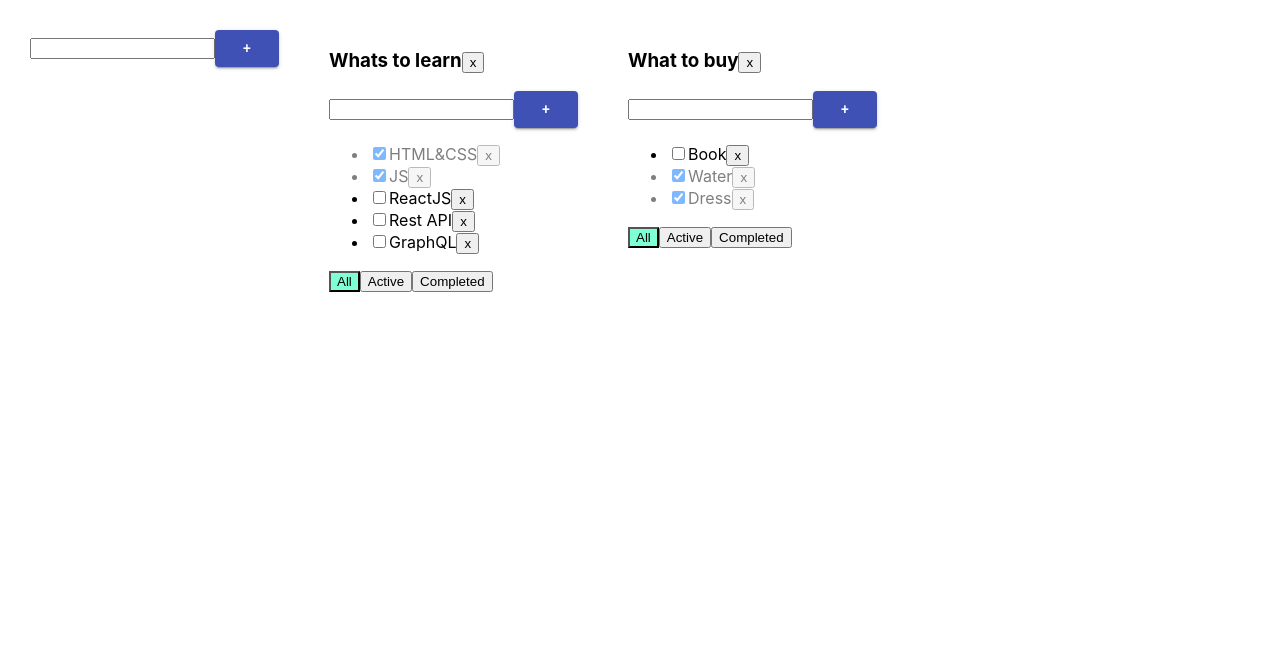
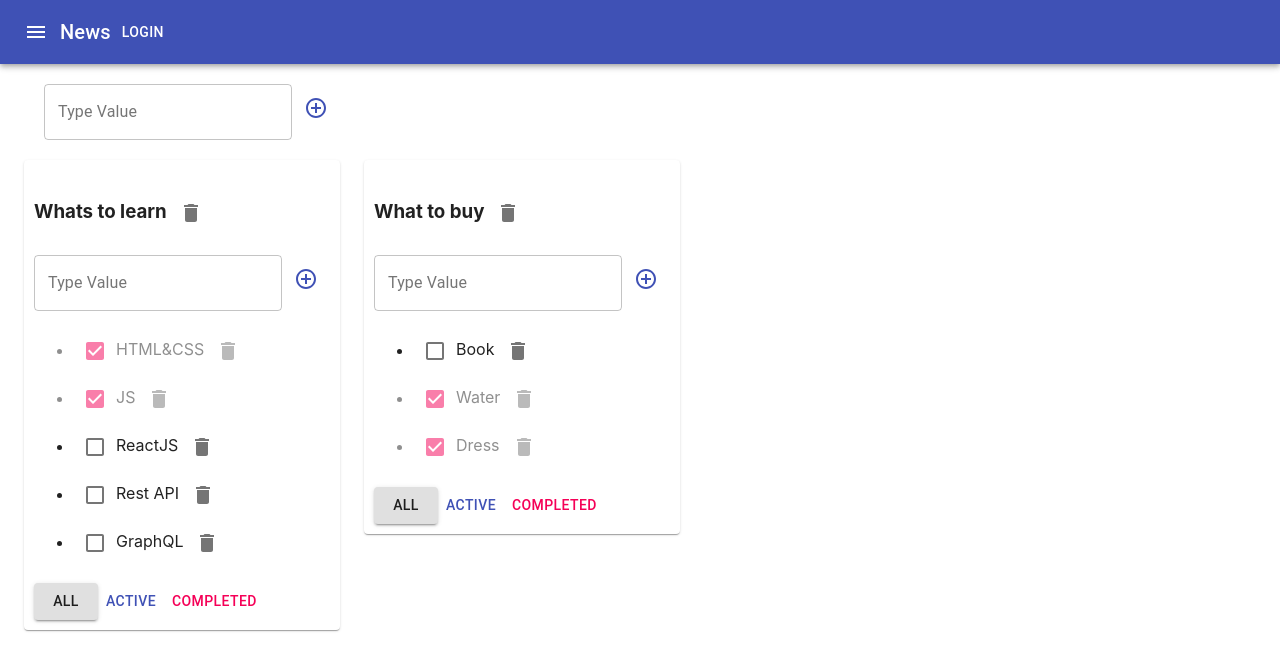
Before and after one commit to irina-lat/my-app-todolist, a React (Create React App) app: page / in a window 1280 px wide. Shown: the top 670 px of the page. Built offline with nearby package versions, Linux system fonts and the light colour scheme.

Commit message:
add material UI

```diff
--- a/package.json
+++ b/package.json
@@ -4,7 +4,8 @@
   "private": true,
   "dependencies": {
     "@material-ui/core": "^4.12.4",
-    "@mui/icons-material": "^5.8.4",
+    "@material-ui/icons": "^4.11.3",
+    "@material-ui/utils": "^4.11.3",
     "@testing-library/jest-dom": "^5.14.1",
     "@testing-library/react": "^13.0.0",
     "@testing-library/user-event": "^13.2.1",
--- a/src/AddItemForm.tsx
+++ b/src/AddItemForm.tsx
@@ -1,6 +1,7 @@
-import { Button } from "@material-ui/core";
+import {IconButton, TextField} from "@material-ui/core";
 import React, {ChangeEvent, KeyboardEvent, useState} from "react";
 import cl from "./Toodolist.module.css";
+import {ControlPoint} from "@material-ui/icons";
 
 type AddItemFormPropsType = {
     addItem: (newTitle: string) => void
@@ -34,14 +35,18 @@
 
     return (
         <div>
-            <input className={error ? cl.error : ''}
-                   onKeyDown={onKeyDownHandler}
-                   value={newTitle}
-                   onChange={onChangeHandler}
+            <TextField
+                variant={'outlined'}
+                label={'Type Value'}
+                onKeyDown={onKeyDownHandler}
+                value={newTitle}
+                onChange={onChangeHandler}
+                error={!!error}
+                helperText={error}
             />
-            {/*<button onClick={addTaskHandler}>+</button>*/}
-            <Button onClick={addTaskHandler} variant={"contained"} color={"primary"}>+</Button>
-            {error && <div className={cl.errorMessage}>{error}</div>}
+            <IconButton onClick={addTaskHandler} color={"primary"}>
+                <ControlPoint/>
+            </IconButton>
         </div>
     )
 }
--- a/src/App.css
+++ b/src/App.css
@@ -1,8 +1,8 @@
-.App {
-  padding: 30px;
-  display: flex;
-}
+/*.App {*/
+/*  padding: 30px;*/
+/*  display: flex;*/
+/*}*/
 
-.App > div {
-  margin-right: 50px;
-}
+/*.App > div {*/
+/*  margin-right: 50px;*/
+/*}*/
--- a/src/App.tsx
+++ b/src/App.tsx
@@ -3,6 +3,8 @@
 import {TaskType, Todolist} from './Todolist';
 import {v1} from "uuid";
 import AddItemForm from "./AddItemForm";
+import {AppBar, Button, Container, Grid, IconButton, Paper, Toolbar, Typography} from "@material-ui/core";
+import {Menu} from "@material-ui/icons";
 
 
 export type FilterValuesType = "all" | "active" | "completed";
@@ -42,7 +44,7 @@
     })
 
 
-    const removeTodolist = (todolistId: string)=> {
+    const removeTodolist = (todolistId: string) => {
         const filteredTodolist = todolists.filter(tl => tl.id !== todolistId)
         setTodolists(filteredTodolist)
         delete taskObj[todolistId]
@@ -83,13 +85,13 @@
         setTask({...taskObj})
     }
 
-    function addTodolist (title: string) {
+    function addTodolist(title: string) {
         let todolist: TodolistType = {id: todolistId1, title: title, filter: "all"}
         setTodolists([todolist, ...todolists])
-        setTask({ ...taskObj, [todolist.id] : [] })
+        setTask({...taskObj, [todolist.id]: []})
     }
 
-    function changeTasksTitle (id: string, newTitle: string, todolistId: string) {
+    function changeTasksTitle(id: string, newTitle: string, todolistId: string) {
         const tasks = taskObj[todolistId]
         let task = tasks.find(task => task.id === id)
         if (task) {
@@ -98,9 +100,9 @@
         setTask({...taskObj})
     }
 
-    function changeTodolistTitle (newTitle: string, todolistId: string) {
+    function changeTodolistTitle(newTitle: string, todolistId: string) {
         const todolist = todolists.find(f => f.id === todolistId)
-        if(todolist){
+        if (todolist) {
             todolist.title = newTitle
         }
         setTodolists([...todolists])
@@ -108,10 +110,22 @@
 
     return (
         <div className="App">
-
-            <AddItemForm addItem={addTodolist} />
-
-
+            <AppBar position={"static"}>
+                <Toolbar>
+                    <IconButton edge="start" color="inherit" aria-label='menu'>
+                        <Menu/>
+                    </IconButton>
+                    <Typography variant='h6'>
+                        News
+                    </Typography>
+                    <Button color='inherit'>Login</Button>
+                </Toolbar>
+            </AppBar>
+            <Container fixed>
+                <Grid container style={{padding: '20px'}}>
+                    <AddItemForm addItem={addTodolist}/>
+                </Grid>
+                <Grid container spacing={3}>
                     {todolists.map(tl => {
                         let tasksForTodolist = taskObj[tl.id];
 
@@ -123,6 +137,8 @@
                         }
 
                         return (
+                            <Grid item>
+                                <Paper style={{padding: '10px'}}>
                                     <Todolist
                                         key={tl.id}
                                         id={tl.id}
@@ -136,8 +152,13 @@
                                         removeTodolist={removeTodolist}
                                         changeTasksTitle={changeTasksTitle}
                                         changeTodolistTitle={changeTodolistTitle}
-                    />)
+                                    />
+                                </Paper>
+                            </Grid>
+                        )
                     })}
+                </Grid>
+            </Container>
 
         </div>
     )
--- a/src/EditableSpan.tsx
+++ b/src/EditableSpan.tsx
@@ -1,5 +1,6 @@
 import React, {ChangeEvent, useState} from "react";
 import cl from "./Toodolist.module.css"
+import {TextField} from "@material-ui/core";
 
 type EditableSpanPropsType = {
     title: string
@@ -24,7 +25,7 @@
 
     return (
         editMode
-            ? <input value={title} onChange={onChangeTitleHandler} type="text" onBlur={activateViewMode} autoFocus />
+            ? <TextField value={title} onChange={onChangeTitleHandler} type="text" onBlur={activateViewMode} autoFocus />
             : <span onDoubleClick={activateEditMode}>{props.title}</span>
     )
 }
--- a/src/Todolist.tsx
+++ b/src/Todolist.tsx
@@ -3,6 +3,9 @@
 import cl from "./Toodolist.module.css"
 import AddItemForm from "./AddItemForm";
 import EditableSpan from "./EditableSpan";
+import {Button, Checkbox, IconButton} from "@material-ui/core";
+import { Delete } from '@material-ui/icons';
+
 
 export type TaskType = {
     id: string
@@ -56,7 +59,10 @@
         <div>
             <h3>
                 <EditableSpan title={props.title} onChange={changeTodolistTitle}/>
-                <button onClick={removeTodolist}>x</button>
+                <IconButton onClick={removeTodolist}>
+                    <Delete />
+                </IconButton>
+
             </h3>
 
             <AddItemForm addItem={addTask}/>
@@ -76,24 +82,25 @@
 
                         return (
                             <li key={t.id} className={t.isDone ? cl.isDone : ''}>
-                                <input onChange={onChangeStatusHandler} type="checkbox" checked={t.isDone}/>
+                                {/*<input onChange={onChangeStatusHandler} type="checkbox" checked={t.isDone}/>*/}
+                                <Checkbox onChange={onChangeStatusHandler} checked={t.isDone}/>
                                 <EditableSpan title={t.title} onChange={onChangeTitleHandler}/>
-                                <button onClick={onClickHandler}>x</button>
+                                <IconButton onClick={onClickHandler}>
+                                    <Delete />
+                                </IconButton>
                             </li>
-                        )
-                    }
+                        )}
                 )}
             </ul>
 
             <div>
-                <button className={props.filter === 'all' ? cl.activeFilter : ''} onClick={onAllClickHandler}>All
-                </button>
-                <button className={props.filter === 'active' ? cl.activeFilter : ''}
+                <Button variant={props.filter === 'all' ? 'contained' : 'text'} onClick={onAllClickHandler}>All</Button>
+                <Button color={"primary"} variant={props.filter === 'active' ? 'contained' : 'text'}
                         onClick={onActiveClickHandler}>Active
-                </button>
-                <button className={props.filter === 'completed' ? cl.activeFilter : ''}
+                </Button>
+                <Button color={"secondary"} variant={props.filter === 'completed' ? 'contained' : 'text'}
                         onClick={onCompletedClickHandler}>Completed
-                </button>
+                </Button>
             </div>
         </div>
     )
```
Also changed, not shown: 1 other file (tests, documents, lock files or other folders). Lines whose indentation alone changed are shown as unchanged.
